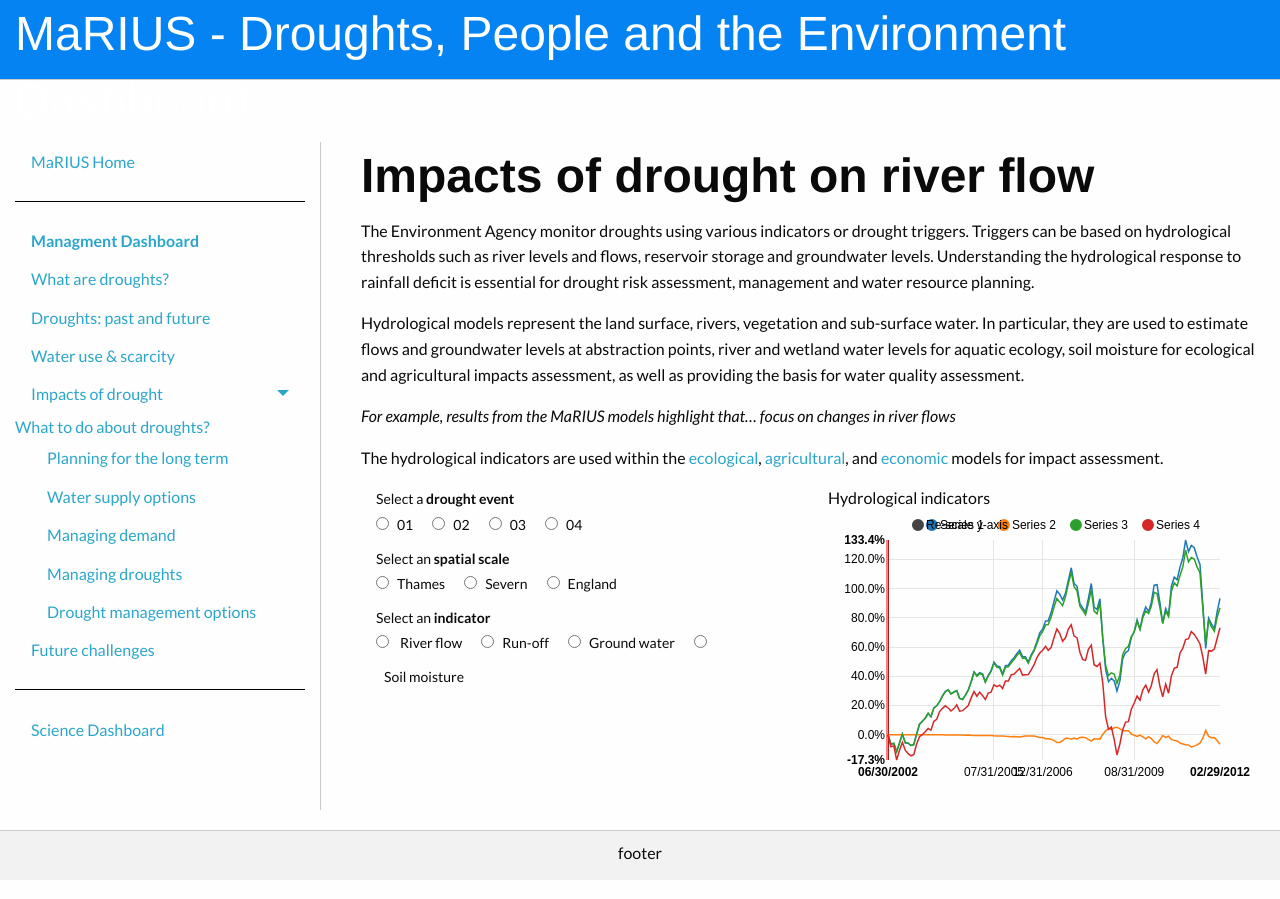
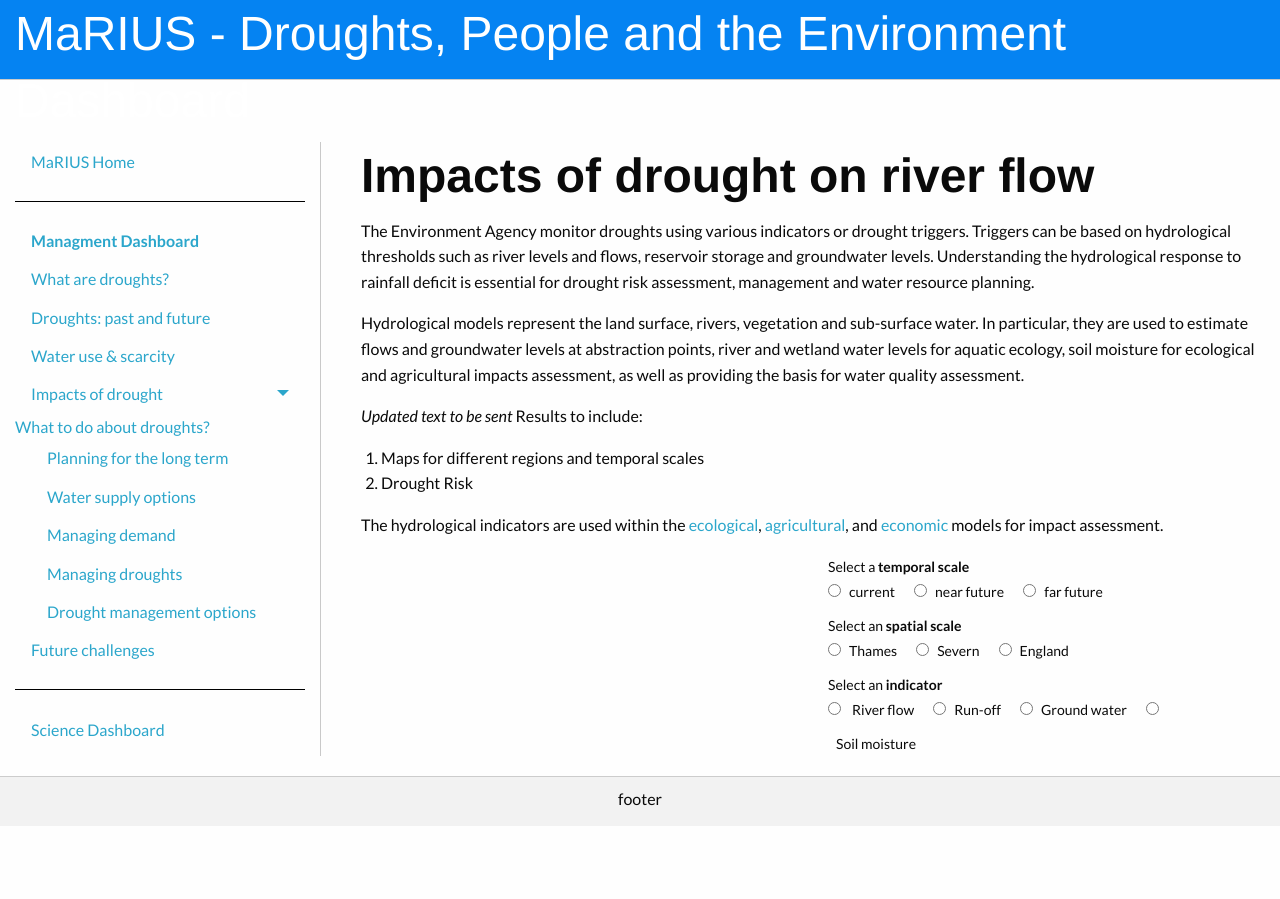
Before and after one commit to VictoriaJJ/mariusdroughtproject.org, a Jekyll site: the page built from _pages/dashboard/dpe/drought_impacts/river_flow.md, in a window 1280 px wide. Built offline with Jekyll 4.4.1, drawn with Linux system fonts in a browser that asks for light colours.

Commit message:
Updated -going to send maps instead of having time series.

```diff
--- a/_pages/dashboard/dpe/drought_impacts/river_flow.md
+++ b/_pages/dashboard/dpe/drought_impacts/river_flow.md
@@ -8,16 +8,18 @@
 
 Hydrological models represent the land surface, rivers, vegetation and sub-surface water. In particular, they are used to estimate flows and groundwater levels at abstraction points, river and wetland water levels for aquatic ecology, soil moisture for ecological and agricultural impacts assessment, as well as providing the basis for water quality assessment.
 
-*For example, results from the MaRIUS models highlight that... focus on changes in river flows*
+*Updated text to be sent*
+Results to include:
+1. Maps for different regions and temporal scales
+2. Drought Risk
 
 The hydrological indicators are used within the [ecological](https://5j4.github.io/mariusdroughtproject.org/dashboard/dpe/drought_impacts/ecology/ "Ecological impact page"), [agricultural](https://5j4.github.io/mariusdroughtproject.org/dashboard/dpe/drought_impacts/agriculture/ "Agricultural impact page"), and [economic](https://5j4.github.io/mariusdroughtproject.org/dashboard/dpe/drought_impacts/economy/ "Economic impact page") models for impact assessment.
 
 <div class="large-6 medium-6 columns">
-	<label>Select a <b>drought event</b></label>
-	<input type="radio" name="drought_event" value="drought_event_01" id="drought_event_01"><label for="drought_event_01">01</label>
-	<input type="radio" name="drought_event" value="drought_event_02" id="drought_event_02"><label for="drought_event_02">02</label>
-	<input type="radio" name="drought_event" value="drought_event_03" id="drought_event_03"><label for="drought_event_03">03</label>
-	<input type="radio" name="drought_event" value="drought_event_04" id="drought_event_04"><label for="drought_event_04">04</label>
+	<label>Select a <b>temporal scale</b></label>
+	<input type="radio" name="drought_event" value="drought_event_01" id="drought_event_01"><label for="drought_event_01">current</label>
+	<input type="radio" name="drought_event" value="drought_event_02" id="drought_event_02"><label for="drought_event_02">near future</label>
+	<input type="radio" name="drought_event" value="drought_event_03" id="drought_event_03"><label for="drought_event_03">far future</label>
 
 	<label>Select an <b>spatial scale</b></label>
 	<input type="radio" name="spatial_scale" value="spatial_scale_thames" id="spatial_scale_thames"><label for="spatial_scale_thames">Thames</label>
@@ -31,14 +33,3 @@
 	<input type="radio" name="impact" value="Ground water" id="Ground water"><label for="Ground water">Ground water</label>
 	<input type="radio" name="impact" value="Soil moisture" id="Soil moisture"><label for="Soil moisture">Soil moisture</label>
 </div>
-
-<div class="large-6 medium-6 columns">
-
-<div id='mlc_chart1' style='width:100%'>
-		Hydrological indicators
-		<svg style='height:300px'></svg>
-	</div>
-
-</div>
-
-<script src='{{ site.baseurl }}/assets/js/multi_line_chart.js' type='text/javascript'> </script>
```
